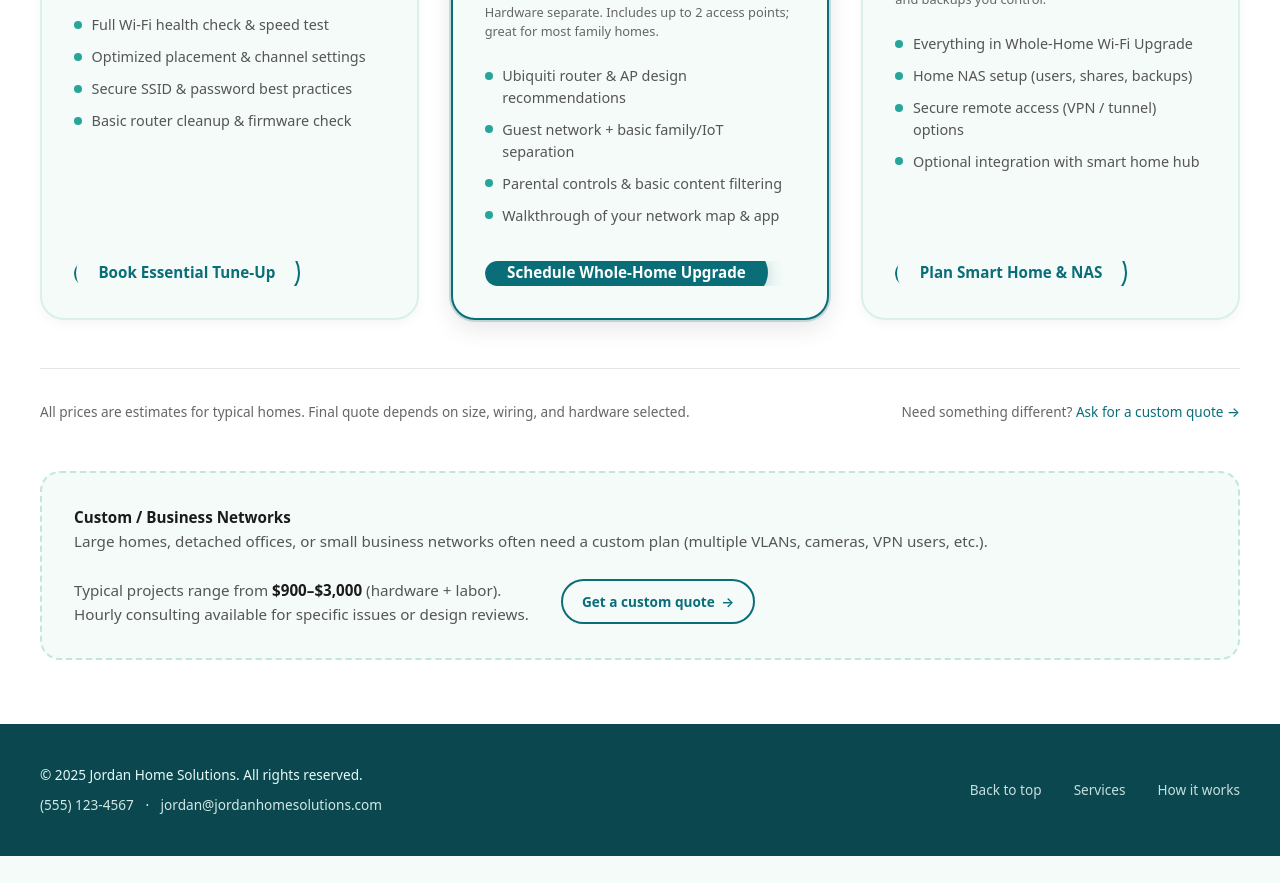
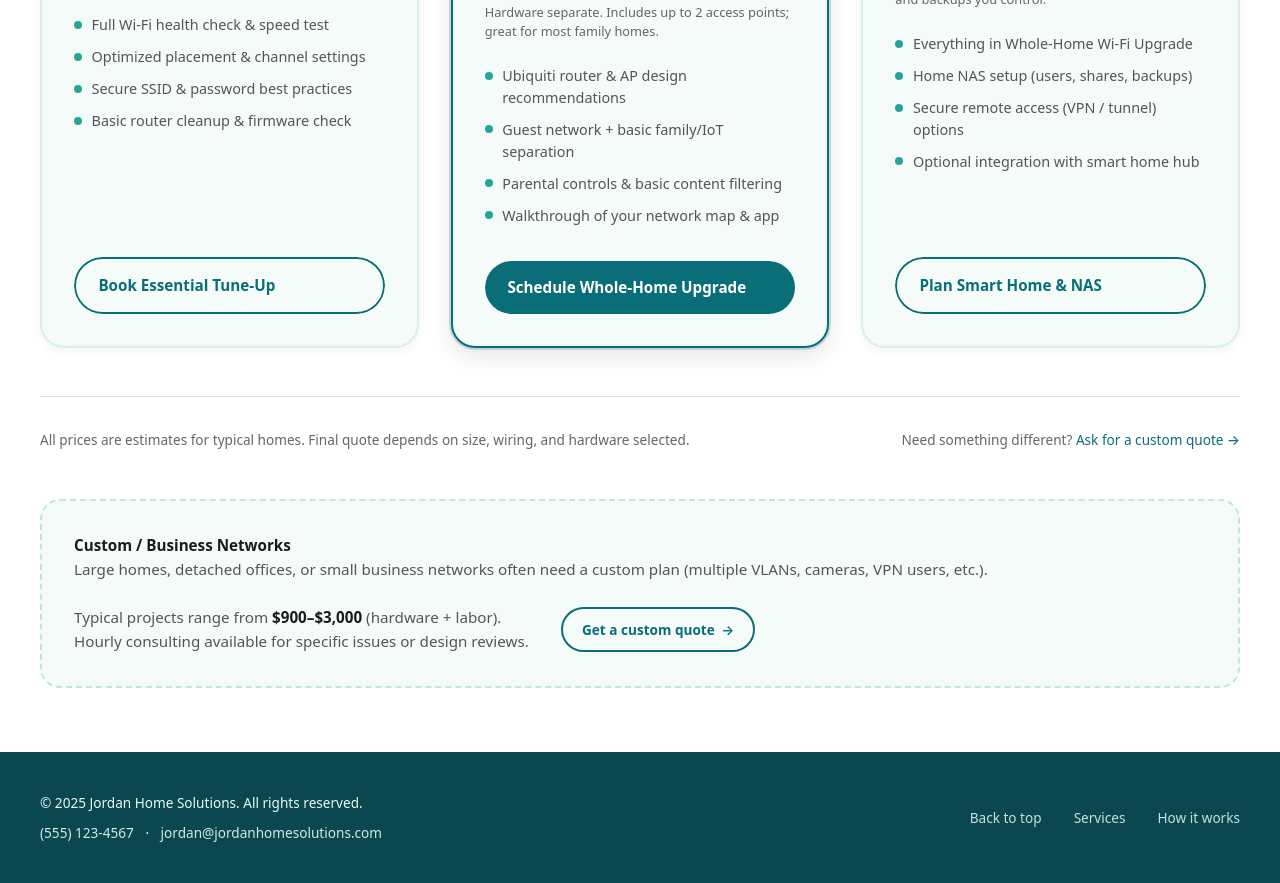
Before and after one commit to JJordan6591/jhs-site, a website: page pricing/index.html in a window 1280 px wide. Shown: the part 1048-1931 px from the top of the page. Before the commit the page ends 1904 px from the top, so only its background shows below. Drawn offline with Linux system fonts and the light colour scheme.

Commit message:
pricing page bugs fixed hopefully

```diff
--- a/pricing/index.html
+++ b/pricing/index.html
@@ -290,19 +290,26 @@
 
     .pricing-cta {
       margin-top: auto;
-      overflow: hidden;
+      overflow: hidden !important;
       border-radius: 999px; /* Match button border radius */
+      isolation: isolate; /* Create new stacking context */
+      /* Ensure nothing extends beyond this container */
+      position: relative;
+      z-index: 0;
     }
 
     .pricing-cta .btn-primary,
     .pricing-cta .btn-ghost {
+      display: block; /* Ensure buttons are block-level for proper containment */
       width: 100%;
       padding: 0.9rem 1.4rem;
       font-size: 0.95rem;
       font-weight: 600;
       position: relative;
-      overflow: hidden;
-      border-radius: 999px; /* Ensure rounded corners clip content */
+      overflow: hidden !important;
+      border-radius: 999px !important; /* Ensure rounded corners clip content */
+      isolation: isolate; /* Create new stacking context for proper clipping */
+      contain: layout style paint; /* CSS containment for better clipping */
     }
 
     /* Ensure button text stays above sliding background */
@@ -311,10 +318,33 @@
       transition: color 0.3s cubic-bezier(0.4, 0, 0.2, 1),
                   transform 0.3s cubic-bezier(0.4, 0, 0.2, 1),
                   box-shadow 0.3s cubic-bezier(0.4, 0, 0.2, 1);
+      z-index: 1; /* Ensure button content is above ::before */
     }
 
     .pricing-cta .btn-ghost:hover {
       color: var(--white);
+    }
+
+    /* Ensure sliding background is clipped to button boundaries */
+    .pricing-cta .btn-ghost::before {
+      border-radius: 999px; /* Match button border-radius */
+      top: 0;
+      left: -100%;
+      right: auto;
+      bottom: 0;
+      z-index: -1; /* Keep behind button content */
+      /* Ensure it's completely hidden when not hovered - use clip-path for better control */
+      clip-path: inset(0 100% 0 0); /* Clip everything to the right, hiding the element */
+      transition: left 0.3s ease, clip-path 0.3s ease;
+    }
+
+    .pricing-cta .btn-ghost:hover::before {
+      left: 0;
+      clip-path: inset(0 0 0 0); /* Show the full element on hover */
+    }
+
+    .pricing-cta .btn-primary {
+      z-index: 1; /* Ensure button content is above ::before */
     }
 
     .pricing-cta .btn-primary {
@@ -323,10 +353,12 @@
                   box-shadow 0.3s cubic-bezier(0.4, 0, 0.2, 1);
     }
 
-    /* Limit ripple effect size for pricing page buttons */
+    /* Limit ripple effect size and ensure it's clipped */
     .pricing-cta .btn-primary::before {
       max-width: 200px;
       max-height: 200px;
+      border-radius: 50%;
+      overflow: hidden;
     }
 
     /* Note Row */
```
